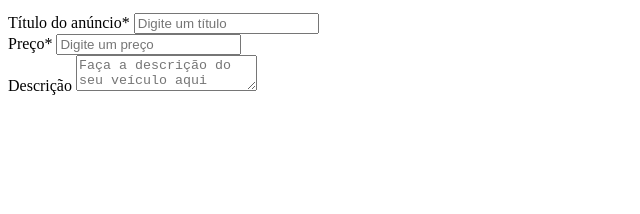
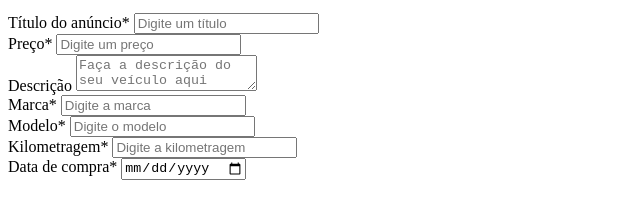
Before and after one commit to mariavitoriadcard1/projetolojacarro, a plain HTML site: page index.html in a window 1280 px wide. Shown: the part 178-392 px from the top of the page, without its empty margins (0-640 px from the left). Drawn offline with Linux system fonts and the light colour scheme.

Commit message:
salvamento

```diff
--- a/index.html
+++ b/index.html
@@ -23,6 +23,7 @@
                         <label for="title">Título do anúncio<span class="campo-obrigatorio">*</span></label>
                         <input type="text" name="title" id="title" class="block" placeholder="Digite um título" minlength="1" maxlength="30" required>
                     </div>
+
                      <div class="caixaInputs">
                         <label for="preço">Preço<span class="campo-obrigatorio">*</span></label>
                         <input type="number" name="preço" id="preço" class="block" placeholder="Digite um preço" required>
@@ -32,6 +33,26 @@
                         <label for="descricao">Descrição</label>
                         <textarea name="descricao" id="descricao" class="block" placeholder="Faça a descrição do seu veículo aqui"></textarea>
                     </div>
+
+                   <div class="caixaInputs">
+                        <label for="marca">Marca<span class="campo-obrigatorio">*</span></label>
+                        <input type="text" name="marca" id="marca" class="block" placeholder="Digite a marca" required>
+                    </div>
+
+                    <div class="caixaInputs">
+                        <label for="modelo">Modelo<span class="campo-obrigatorio">*</span></label>
+                        <input type="text" name="modelo" id="modelo" class="block" placeholder="Digite o modelo" required>
+                    </div>
+
+                    <div class="caixaInputs">
+                        <label for="kilometragem">Kilometragem<span class="campo-obrigatorio">*</span></label>
+                        <input type="number" name="kilometragem" id="kilometragem" class="block" placeholder="Digite a kilometragem" required>
+                    </div>
+
+                    <div class="caixaInputs">
+                        <label for="data-compra">Data de compra<span class="campo-obrigatorio">*</span></label>
+                        <input type="date" name="data-compra" id="data-compra" class="block" required>
+                    </div>
                 </form>
             </div>
         </div>
```
